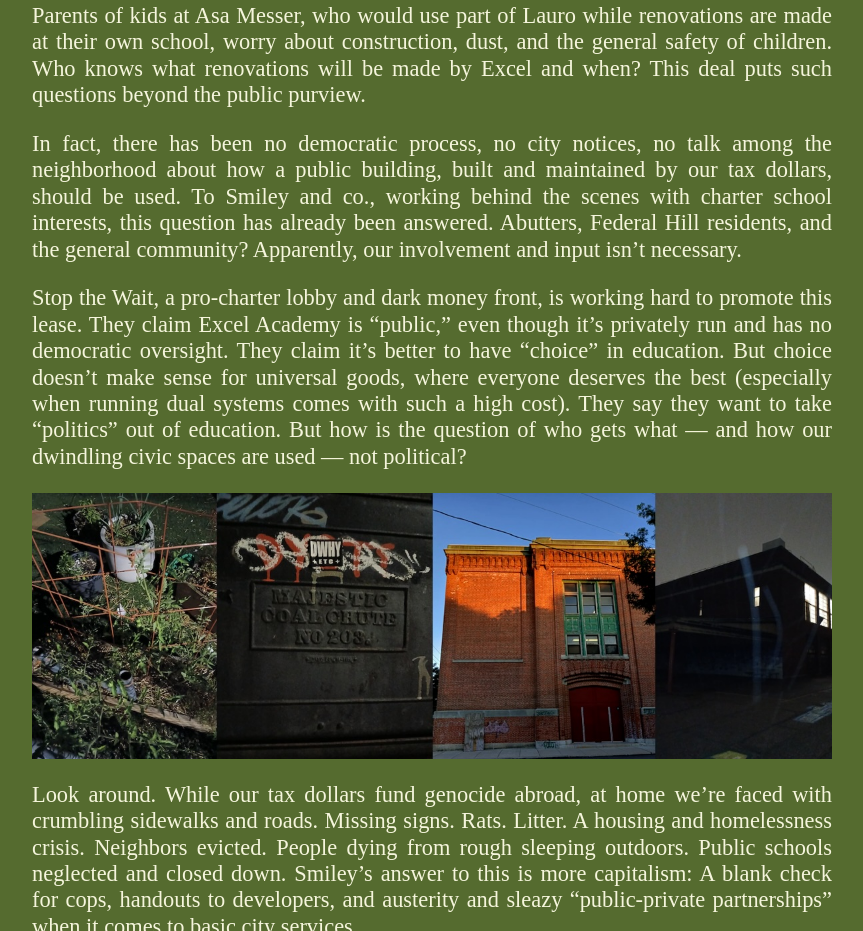
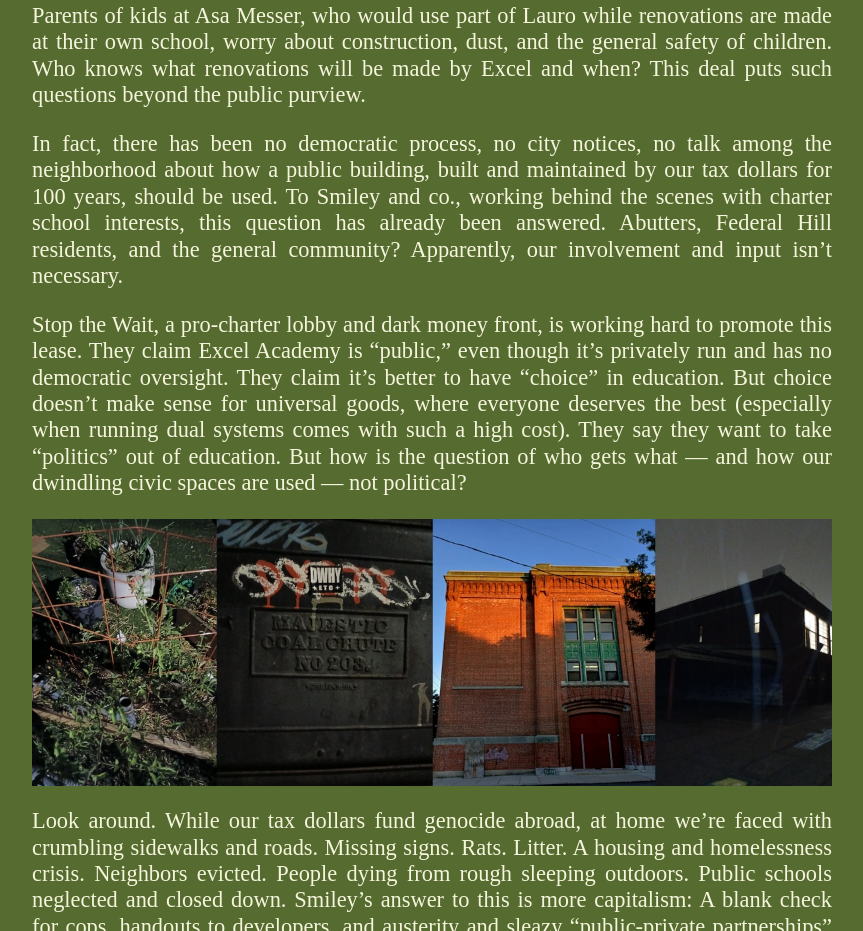
Before and after one commit to fedhillblock/fedhillblock.github.io, a plain HTML site: page index.html in a window 1280 px wide. Shown: the part 3960-4891 px from the top of the page, without its empty margins (208-1071 px from the left). Drawn offline with Linux system fonts and the light colour scheme.

Commit message:
Update index.html

```diff
--- a/index.html
+++ b/index.html
@@ -32,7 +32,7 @@
 <p><img src="/pics/collage1.jpg" alt="photo collage of Lauro school building details" width="100%"></p>
   <p>As neighbors, we will have to navigate TWO schools crammed into one, each with their own pick-up and drop-off times. Remember long lines of buses? Roads at a standstill? The battle over parking spaces? With two parallel school systems, each with their own parents and staff, we can expect double the chaos.</p>
   <p>Parents of kids at Asa Messer, who would use part of Lauro while renovations are made at their own school, worry about construction, dust, and the general safety of children. Who knows what renovations will be made by Excel and when? This deal puts such questions beyond the public purview.</p>
-  <p>In fact, there has been no democratic process, no city notices, no talk among the neighborhood about how a public building, built and maintained by our tax dollars, should be used. To Smiley and co., working behind the scenes with charter school interests, this question has already been answered. Abutters, Federal Hill residents, and the general community? Apparently, our involvement and input isn’t necessary.</p>
+  <p>In fact, there has been no democratic process, no city notices, no talk among the neighborhood about how a public building, built and maintained by our tax dollars for 100 years, should be used. To Smiley and co., working behind the scenes with charter school interests, this question has already been answered. Abutters, Federal Hill residents, and the general community? Apparently, our involvement and input isn’t necessary.</p>
   <p>Stop the Wait, a pro-charter lobby and dark money front, is working hard to promote this lease. They claim Excel Academy is “public,” even though it’s privately run and has no democratic oversight. They claim it’s better to have “choice” in education. But choice doesn’t make sense for universal goods, where everyone deserves the best (especially when running dual systems comes with such a high cost). They say they want to take “politics” out of education. But how is the question of who gets what — and how our dwindling civic spaces are used — not political?</p>
 	<p><img src="/pics/collage2.jpg" alt="another photo collage of more Lauro school building details" width="100%"></p>
   <p>Look around. While our tax dollars fund genocide abroad, at home we’re faced with crumbling sidewalks and roads. Missing signs. Rats. Litter. A housing and homelessness crisis. Neighbors evicted. People dying from rough sleeping outdoors. Public schools neglected and closed down. Smiley’s answer to this is more capitalism: A blank check for cops, handouts to developers, and austerity and sleazy “public-private partnerships” when it comes to basic city services.</p>
```
